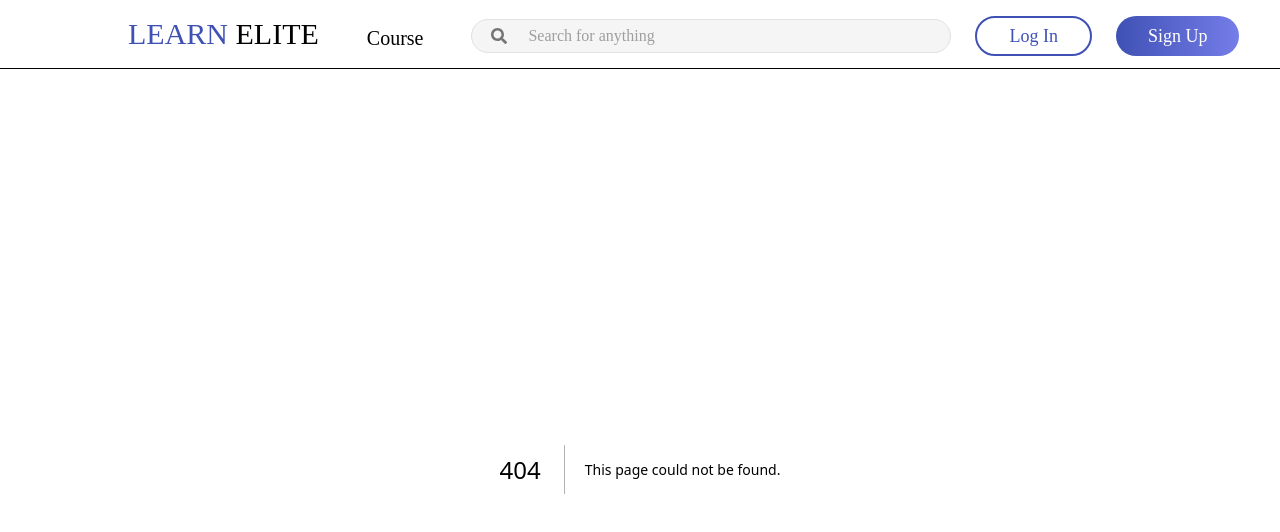
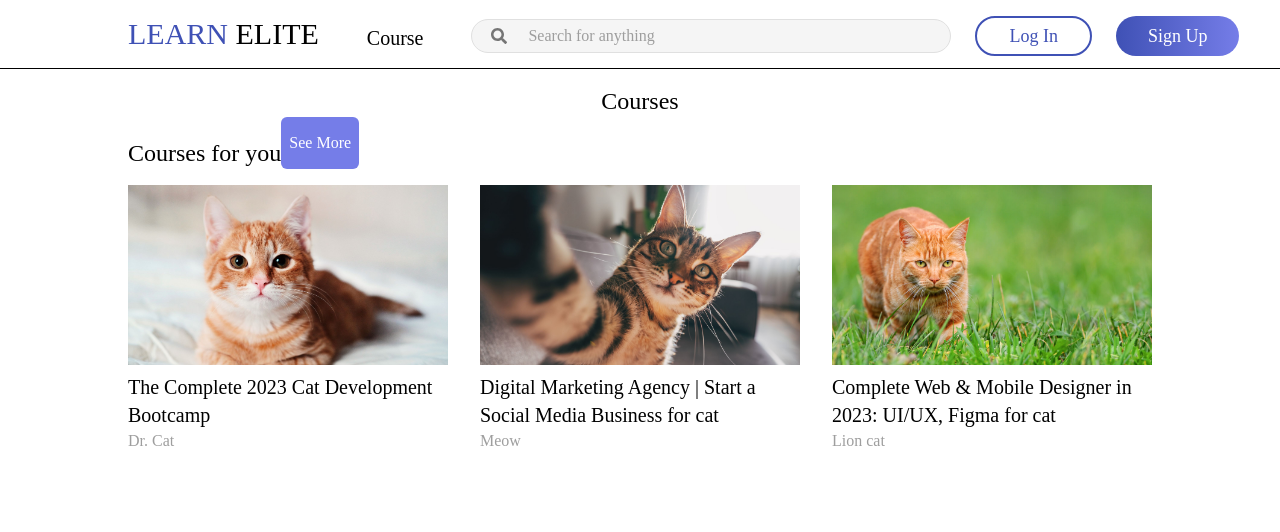
Before and after one commit to Jenesix/skku-webprogramming-Finalproject, a Next.js app: page /course in a window 1280 px wide. Before the commit this address had no page. Shown: the top 532 px of the page. Built offline with nearby package versions, Linux system fonts and the light colour scheme.

Commit message:
not finish only change image

```diff
--- /dev/null
+++ b/app/course/page.js
@@ -0,0 +1,46 @@
+import Image from "next/image";
+import cat1 from "/public/images/cat1.jpg";
+import cat2 from "/public/images/cat2.jpg";
+import cat3 from "/public/images/cat3.jpg";
+
+export default function Course() {
+    return (
+        <div className="font-main">
+            <h1 className="text-center text-2xl font-medium mt-4">Courses</h1>
+            <div className="flex">
+            <h1 className="text-xl sm:text-2xl lg:text-2xl ml-12 sm:ml-18 md:ml-28 lg:ml-24 xl:ml-32 mt-5">
+        Courses for you
+      </h1>
+      <button className="bg-sub text-white px-2 py-1 rounded-md">
+          See More
+        </button>
+      </div>
+            <div className="mt-4 mx-12 sm:mx-18 md:mx-28 lg:mx-24 xl:mx-32 grid grid-cols-1 lg:grid-cols-2 xl:grid-cols-3 grid-flow-row gap-8">
+        <div className="w-full sm:w-96 md:w-96 lg:w-300 h-300">
+
+          <Image src={cat1} width={500} height={500} layout="responsive" objectFit="cover" />
+
+          <div className="mt-2">
+            <h1 className="text-lg md:text-xl mt-2">The Complete 2023 Cat Development Bootcamp</h1>
+            <p className="text-gray-400">Dr. Cat</p>
+
+          </div>
+        </div>
+        <div className="w-full sm:w-96 md:w-96 lg:w-300 h-300">
+          <Image src={cat2} width={500} height={500} layout="responsive" objectFit="cover" />
+          <div className="mt-2">
+            <h1 className="text-lg md:text-xl mt-2">Digital Marketing Agency | Start a Social Media Business for cat</h1>
+            <p className="text-gray-400">Meow</p>
+          </div>
+        </div>
+        <div className="w-full sm:w-96 md:w-96 lg:w-300 h-300">
+          <Image src={cat3} width={500} height={500} layout="responsive" objectFit="cover" />
+          <div className="mt-2">
+            <h1 className="text-lg md:text-xl mt-2">Complete Web & Mobile Designer in 2023: UI/UX, Figma for cat</h1>
+            <p className="text-gray-400">Lion cat</p>
+          </div>
+        </div>
+      </div>
+        </div>
+    )
+}
```
Also changed, not shown: app/page.js (+6 -4 lines), public/images/hdbusiman.png (added).
